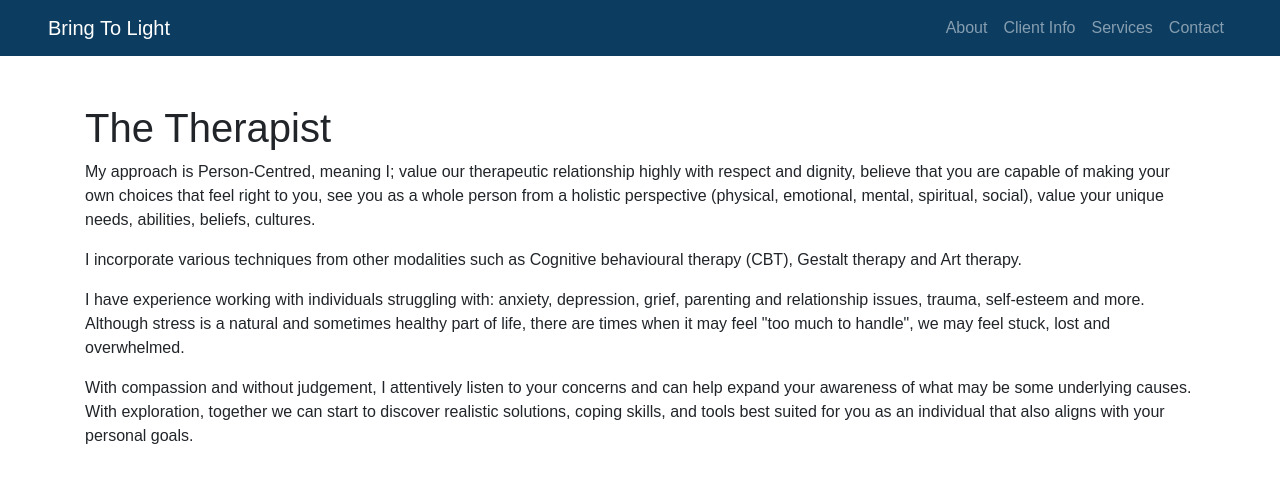
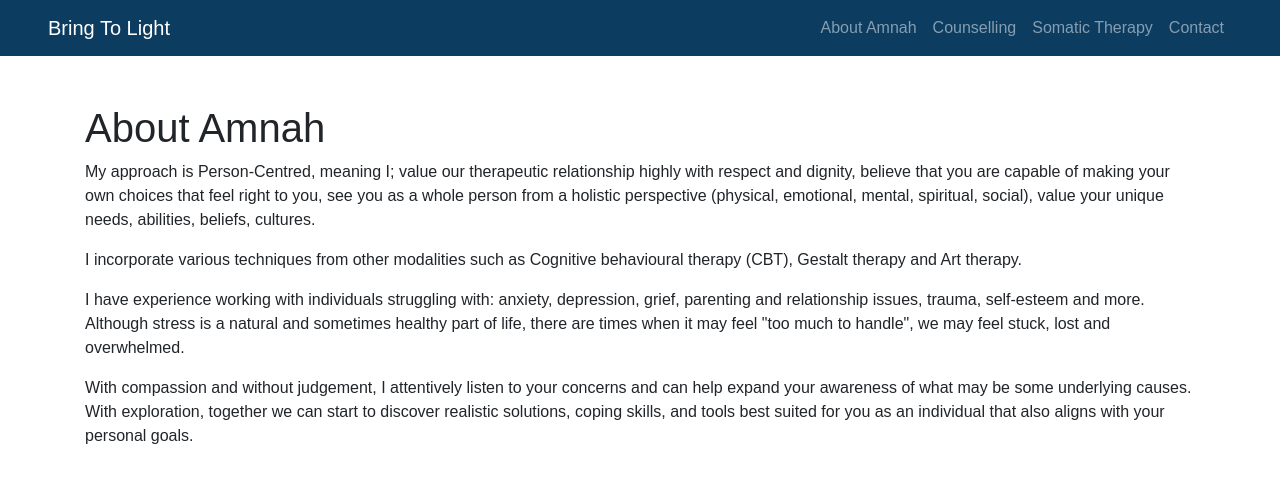
Before and after one commit to malikamnah/Bring-to-light, a plain HTML site: page public/therapist.html in a window 1280 px wide. Drawn offline with nearby package versions, Linux system fonts and the light colour scheme.

Commit message:
Update therapist.html

```diff
--- a/public/therapist.html
+++ b/public/therapist.html
@@ -16,13 +16,13 @@
       <div class="collapse navbar-collapse show" id="navbarTogglerDemo02">
         <ul class="navbar-nav ml-auto">
           <li class="nav-item">
-            <a class="nav-link" href="therapist.html">About</a>
+            <a class="nav-link" href="therapist.html">About Amnah</a>
           </li>
           <li class="nav-item">
-            <a class="nav-link" href="clients.html">Client Info</a>
+            <a class="nav-link" href="clients.html">Counselling</a>
           </li>
           <li class="nav-item">
-            <a class="nav-link" href="services.html">Services</a>
+            <a class="nav-link" href="services.html">Somatic Therapy</a>
           </li>
           <li class="nav-item">
             <a class="nav-link" href="#footer">Contact</a>
@@ -32,7 +32,7 @@
     </nav>
 
     <div class="container mt-5">
-        <h1>The Therapist</h1>
+        <h1>About Amnah</h1>
         <p>My approach is Person-Centred, meaning I; value our therapeutic relationship highly with respect and dignity, believe that you are capable of making your own choices that feel right to you, see you as a whole person from a holistic perspective (physical, emotional, mental, spiritual, social), value your unique needs, abilities, beliefs, cultures.</p>
 
         <p>I incorporate various techniques from other modalities such as Cognitive behavioural therapy (CBT), Gestalt therapy and Art therapy.</p>
```
